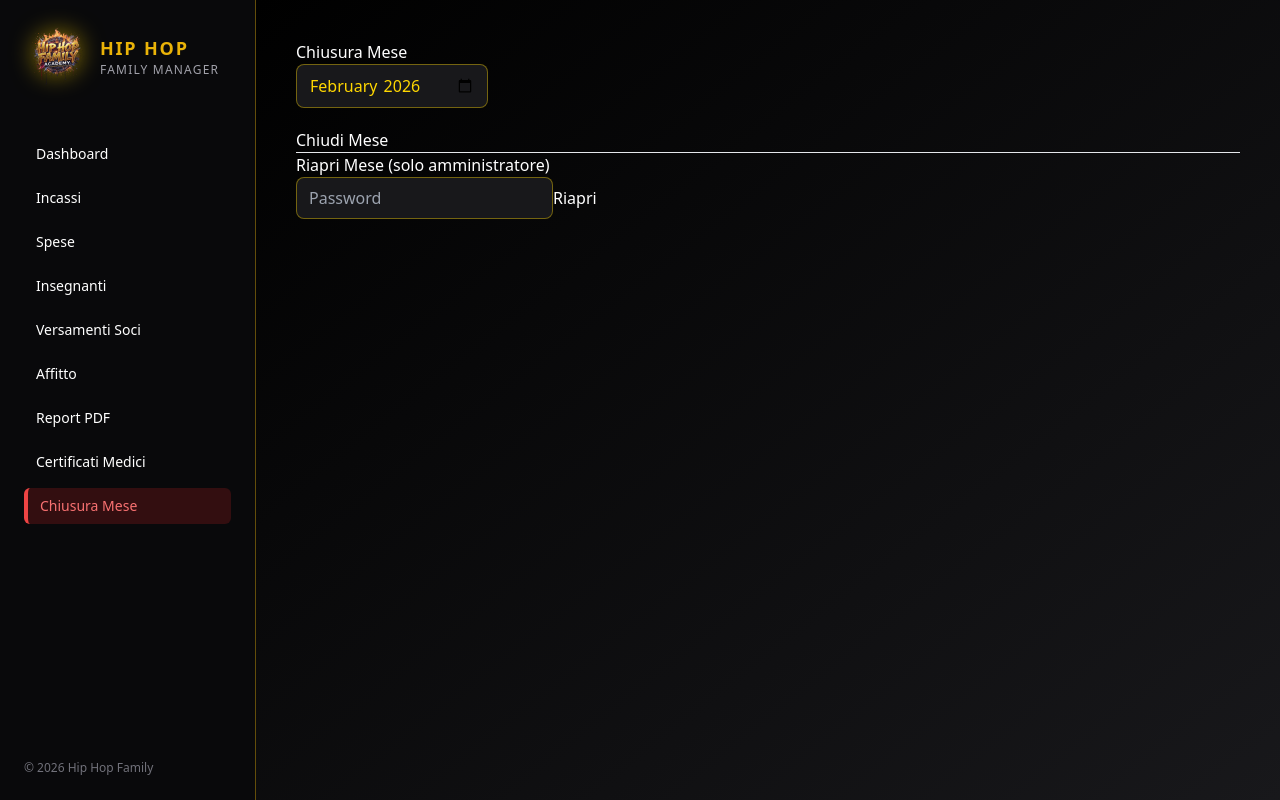
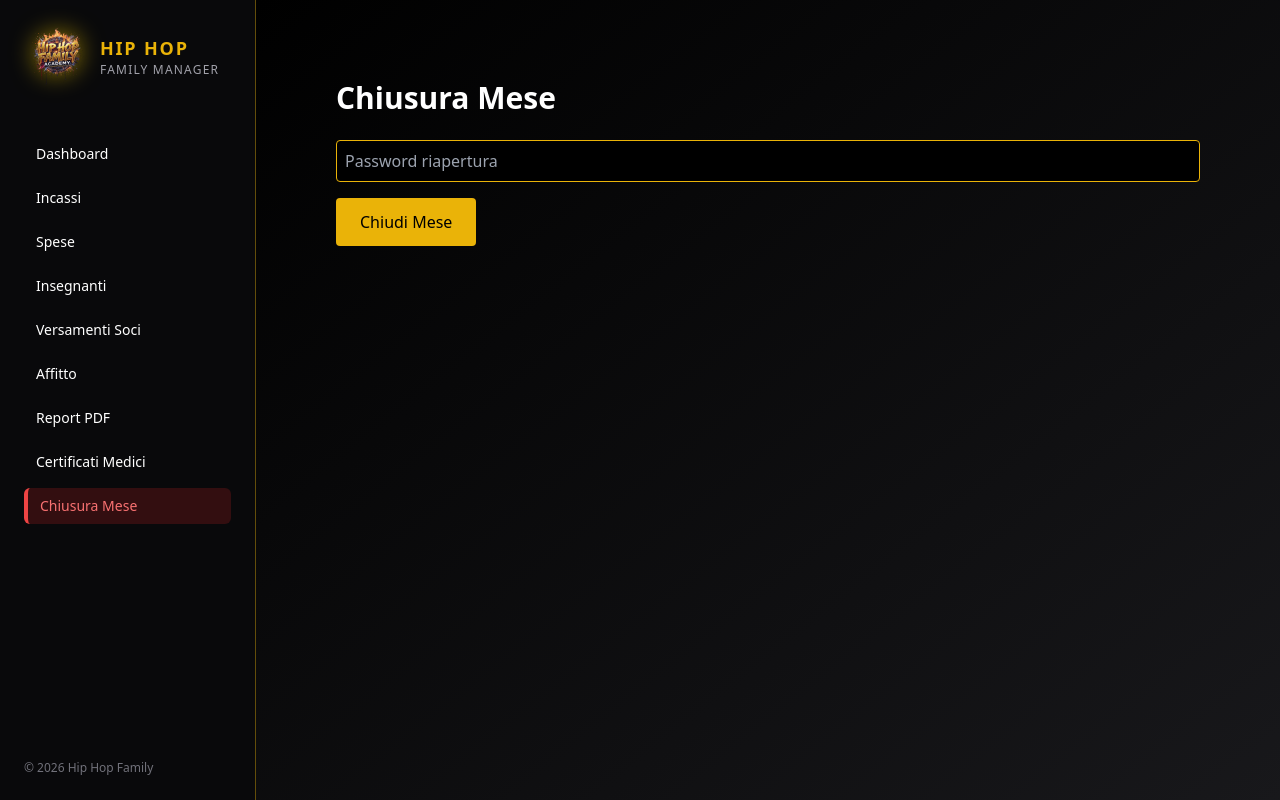
Before and after one commit to pben74-droid/hiphop-manager, a Next.js app: page /chiusura in a window 1280 px wide. Built offline with nearby package versions, Linux system fonts and the light colour scheme; no server answers.

Commit message:
Update page.tsx

```diff
--- a/app/chiusura/page.tsx
+++ b/app/chiusura/page.tsx
@@ -1,104 +1,58 @@
-"use client";
+"use client"
 
-import { useState } from "react";
-import { supabase } from "@/lib/supabaseClient";
+import { useState } from "react"
 
 export default function ChiusuraPage() {
-  const [mese, setMese] = useState("2026-02");
-  const [password, setPassword] = useState("");
+  const [password, setPassword] = useState("")
+  const [loading, setLoading] = useState(false)
 
-  const chiudiMese = async () => {
-    // Prendo movimenti mese
-    const { data: movimenti } = await supabase
-      .from("movimenti_finanziari")
-      .select("*")
-      .eq("mese", mese);
+  const mese = "2026-02" // rendiamo dinamico dopo
 
-    if (!movimenti) return;
+  const handleChiusura = async () => {
+    try {
+      setLoading(true)
 
-    const saldoOperativo = movimenti
-      .filter(m => m.contenitore === "cassa_operativa" || m.contenitore === "banca")
-      .reduce((s, m) => s + Number(m.importo), 0);
+      const res = await fetch("/api/chiudi-mese", {
+        method: "POST",
+        headers: { "Content-Type": "application/json" },
+        body: JSON.stringify({ mese, password })
+      })
 
-    const saldoAffitto = movimenti
-      .filter(m => m.contenitore === "cassa_affitto")
-      .reduce((s, m) => s + Number(m.importo), 0);
+      const data = await res.json()
 
-    if (saldoOperativo < 0) {
-      alert("ERRORE: Differenza operativa negativa. I soci devono coprire il mese.");
-      return;
+      if (!res.ok) {
+        alert(data.error)
+        return
+      }
+
+      alert("Mese chiuso correttamente")
+
+    } catch (err: any) {
+      alert("Errore imprevisto")
+    } finally {
+      setLoading(false)
     }
-
-    if (saldoAffitto !== 0) {
-      alert("ERRORE: Affitto non completamente coperto.");
-      return;
-    }
-
-    const saldoCassa = movimenti
-      .filter(m => m.contenitore === "cassa_operativa")
-      .reduce((s, m) => s + Number(m.importo), 0);
-
-    const saldoBanca = movimenti
-      .filter(m => m.contenitore === "banca")
-      .reduce((s, m) => s + Number(m.importo), 0);
-
-    await supabase
-      .from("mesi")
-      .update({
-        stato: "chiuso",
-        saldo_iniziale_cassa: saldoCassa,
-        saldo_iniziale_banca: saldoBanca
-      })
-      .eq("mese", mese);
-
-    alert("Mese chiuso correttamente");
-  };
-
-  const riapriMese = async () => {
-    if (password !== "Nmdcdnv74!") {
-      alert("Password errata");
-      return;
-    }
-
-    await supabase
-      .from("mesi")
-      .update({ stato: "aperto" })
-      .eq("mese", mese);
-
-    alert("Mese riaperto");
-    setPassword("");
-  };
+  }
 
   return (
-    <div>
-      <h1>Chiusura Mese</h1>
-
-      <input
-        type="month"
-        value={mese}
-        onChange={(e) => setMese(e.target.value)}
-      />
-
-      <div style={{ marginTop: 20 }}>
-        <button onClick={chiudiMese}>
-          Chiudi Mese
-        </button>
-      </div>
-
-      <hr />
-
-      <h2>Riapri Mese (solo amministratore)</h2>
+    <div className="p-10 text-white">
+      <h1 className="text-3xl font-bold mb-6">Chiusura Mese</h1>
 
       <input
         type="password"
-        placeholder="Password"
+        placeholder="Password riapertura"
         value={password}
         onChange={(e) => setPassword(e.target.value)}
+        className="mb-4 p-2 bg-black border border-yellow-500 rounded w-full"
       />
 
-      <button onClick={riapriMese}>
-        Riapri
+      <button
+        onClick={handleChiusura}
+        disabled={loading}
+        className="bg-yellow-500 text-black px-6 py-3 rounded hover:bg-yellow-400"
+      >
+        {loading ? "Chiusura..." : "Chiudi Mese"}
       </button>
     </div>
-  );
+  )
 }
```
